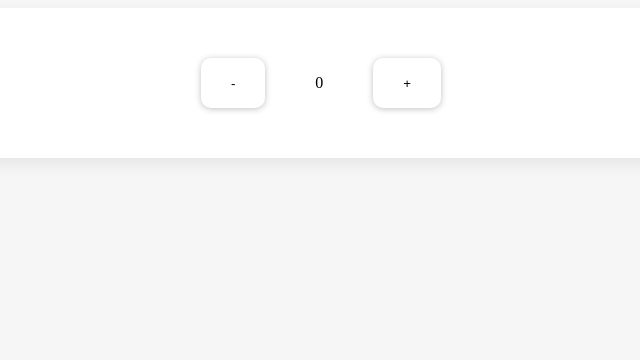
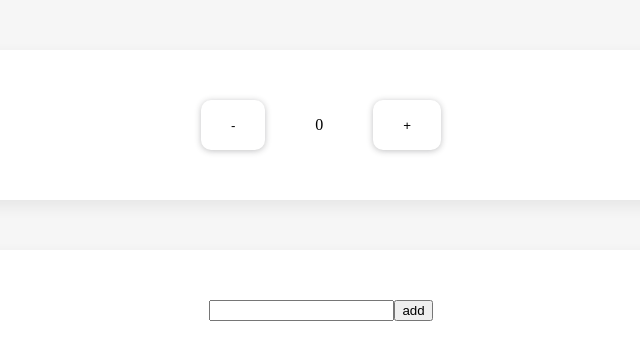
Before and after one commit to aofleejay/try-mobx, a React (Create React App) app: page / in a window 1280 px wide. Shown: the top 360 px of the page, without its empty margins (319-959 px from the left). Built offline with nearby package versions, Linux system fonts and the light colour scheme.

Commit message:
Add todo list

```diff
--- a/src/components/App.js
+++ b/src/components/App.js
@@ -1,11 +1,14 @@
 import React, { Fragment } from 'react'
 import Devtools from 'mobx-react-devtools'
 import Counter from './Counter'
+import TodoList from './TodoList'
 import CounterStore from '../stores/Counter'
+import TodoListStore from '../stores/TodoList'
 
 const App = () => (
   <Fragment>
     <Counter counterStore={new CounterStore()} />
+    <TodoList todoListStore={new TodoListStore()} />
     <Devtools />
   </Fragment>
 )
--- a/src/components/Counter.js
+++ b/src/components/Counter.js
@@ -1,16 +1,7 @@
 import React from 'react'
 import { observer } from 'mobx-react'
 import styled from 'styled-components'
-
-const Card = styled.div`
-  display: flex;
-  justify-content: center;
-  padding: 50px;
-  border-radius: 20px;
-  background-color: white;
-  margin-bottom: 100px;
-  box-shadow: 0 6px 15px rgba(36, 37, 38, 0.08);
-`
+import Card from './common/Card'
 
 const Button = styled.button`
   display: inline-block;
--- /dev/null
+++ b/src/components/TodoList.js
@@ -0,0 +1,43 @@
+import React, { Component } from 'react'
+import { observer } from 'mobx-react'
+import Card from './common/Card'
+
+class TodoList extends Component {
+  state = { todoInput: '' }
+
+  addTodo = (e) => {
+    e.preventDefault()
+    this.props.todoListStore.addTodo(e.target.todo.value)
+    this.setState({ todoInput: '' })
+  }
+
+  changeTodoInput = (e) => {
+    this.setState({ todoInput: e.target.value })
+  }
+
+  render() {
+    return (
+      <Card>
+        <div style={{ flexDirection: 'column' }}>
+          <form onSubmit={this.addTodo}>
+            <input
+              type="text"
+              name="todo"
+              value={this.state.todoInput}
+              onChange={this.changeTodoInput}
+            />
+            <input
+              type="submit"
+              value="add"
+            />
+          </form>
+          <ul>
+            {this.props.todoListStore.todos.map((todo, index) => <li key={index}>{todo}</li>)}
+          </ul>
+        </div>
+      </Card>
+    )
+  }
+}
+
+export default observer(TodoList)
--- /dev/null
+++ b/src/components/common/Card.js
@@ -0,0 +1,13 @@
+import styled from 'styled-components'
+
+const Card = styled.div`
+  display: flex;
+  justify-content: center;
+  padding: 50px;
+  border-radius: 20px;
+  background-color: white;
+  margin: 50px;
+  box-shadow: 0 6px 15px rgba(36, 37, 38, 0.08);
+`
+
+export default Card
--- /dev/null
+++ b/src/stores/TodoList.js
@@ -0,0 +1,16 @@
+import { decorate, observable, action } from 'mobx'
+
+class TodoList {
+  todos = []
+
+  addTodo = (todo) => {
+    this.todos.push(todo)
+  }
+}
+
+decorate(TodoList, {
+  todos: observable,
+  addTodo: action,
+})
+
+export default TodoList
```
